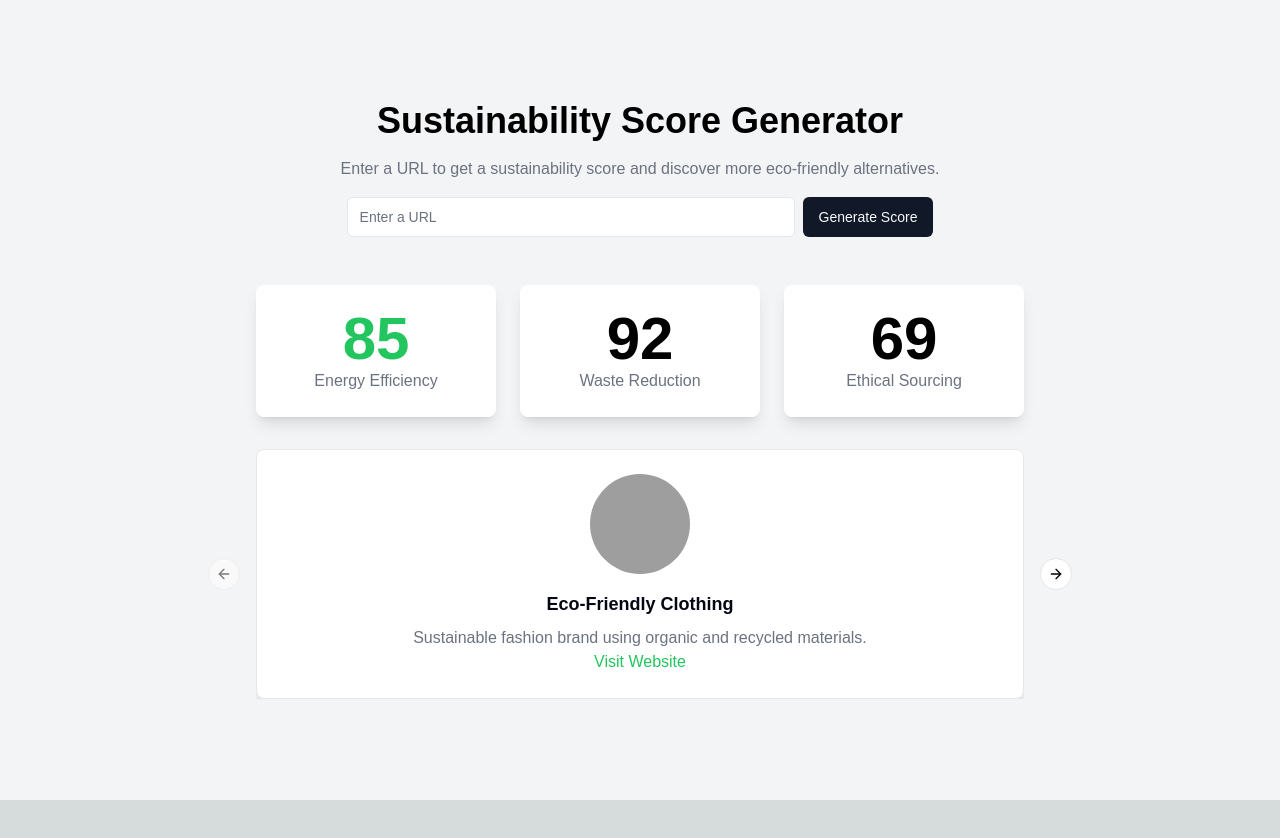
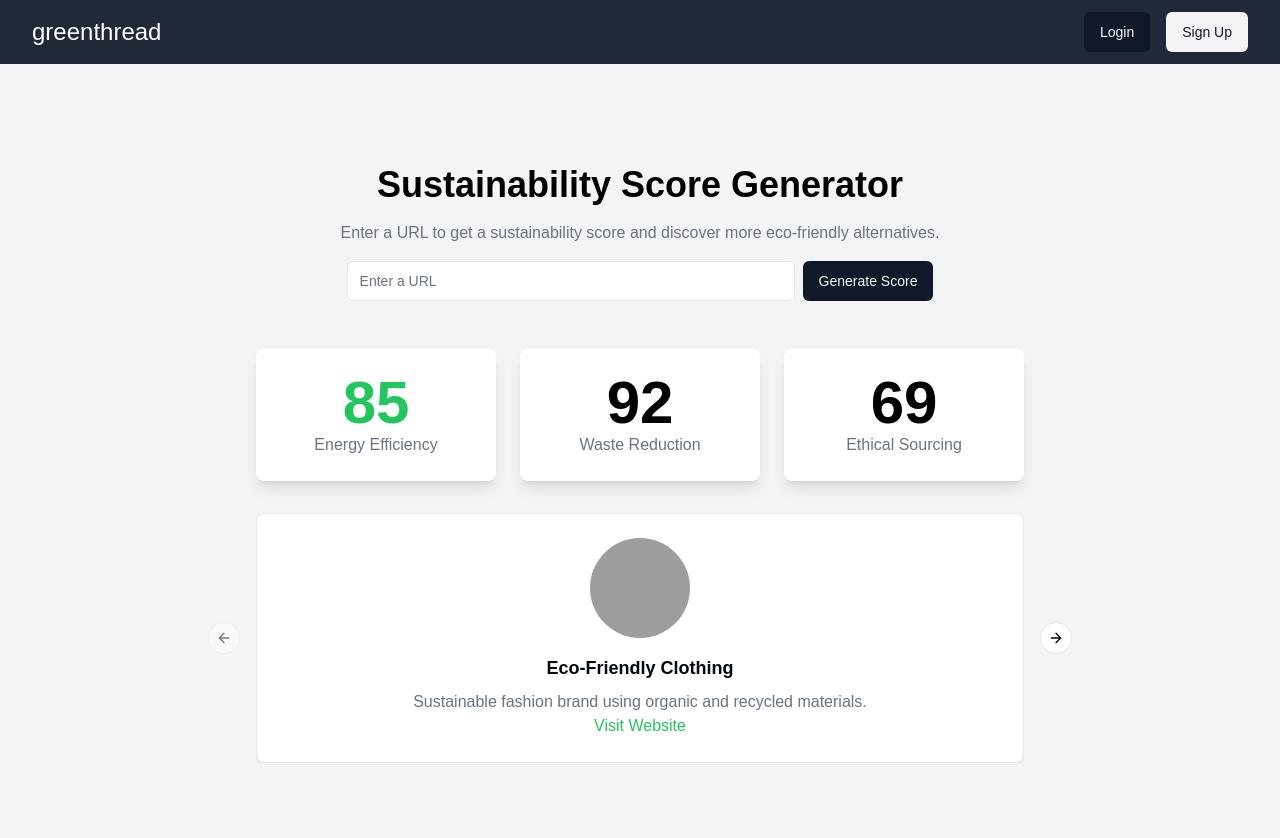
Before and after one commit to share-a-byte/greenthread, a Next.js app: page /analyzer in a window 1280 px wide. Shown: the top 838 px of the page. Before the commit the page ends 800 px from the top, so only its background shows below. Built offline with nearby package versions, Linux system fonts and the light colour scheme; grey boxes are pictures that could not be loaded; a web font is replaced by a local one.

Commit message:
added header

```diff
--- a/src/components/analyzer.jsx
+++ b/src/components/analyzer.jsx
@@ -14,13 +14,23 @@ import ScoreCard from "./score_card";
 
 export function Analyzer() {
   return (
-    <main className="flex flex-col items-center justify-center w-full min-h-screen bg-gray-100 dark:bg-gray-900 p-4 md:p-8">
+    <>
+      <header className="bg-gray-800 text-white py-3 px-4 md:px-8 flex items-center justify-between">
+        <Link className="text-2xl font-medium" href="#">
+          greenthread
+        </Link>
+        <div className="flex items-center space-x-4">
+          <Button>Login</Button>
+          <Button variant="secondary">Sign Up</Button>
+        </div>
+      </header>
+      <main className="flex flex-col items-center justify-center w-full min-h-screen bg-gray-100 dark:bg-black p-4 md:p-8">
         <div className="max-w-3xl w-full">
           <div className="space-y-4">
             <h1 className="text-3xl font-bold text-center md:text-4xl dark:text-white">
               Sustainability Score Generator
             </h1>
-          <p className="text-gray-500 dark:text-gray-400 text-center">
+            <p className="text-gray-500 dark:text-gray-200 text-center">
               Enter a URL to get a sustainability score and discover more
               eco-friendly alternatives.
             </p>
@@ -36,9 +46,17 @@ export function Analyzer() {
           </div>
           <div className="mt-12 space-y-8">
             <div className="grid grid-cols-1 md:grid-cols-3 gap-6">
-            <ScoreCard score="85" title="Energy Efficiency" color="green-500" />
+              <ScoreCard
+                score="85"
+                title="Energy Efficiency"
+                color="green-500"
+              />
               <ScoreCard score="92" title="Waste Reduction" color="blue-500" />
-            <ScoreCard score="69" title="Ethical Sourcing" color="indigo-300" />
+              <ScoreCard
+                score="69"
+                title="Ethical Sourcing"
+                color="indigo-300"
+              />
             </div>
             <Carousel className="w-full max-w-3xl">
               <CarouselContent>
@@ -71,5 +89,6 @@ export function Analyzer() {
           </div>
         </div>
       </main>
+    </>
   );
 }
--- a/src/components/score_card.jsx
+++ b/src/components/score_card.jsx
@@ -2,7 +2,7 @@ export default function ScoreCard({ score, title, color }) {
   return (
     <div className="flex flex-col items-center bg-white dark:bg-gray-800 rounded-lg p-6 shadow-lg">
       <div className={`text-6xl font-bold text-${color}`}>{score}</div>
-      <p className="text-gray-500 dark:text-gray-400">{title}</p>
+      <p className="text-gray-500 dark:text-gray-200">{title}</p>
     </div>
   );
 }
```
Lines whose indentation alone changed are shown as unchanged.
